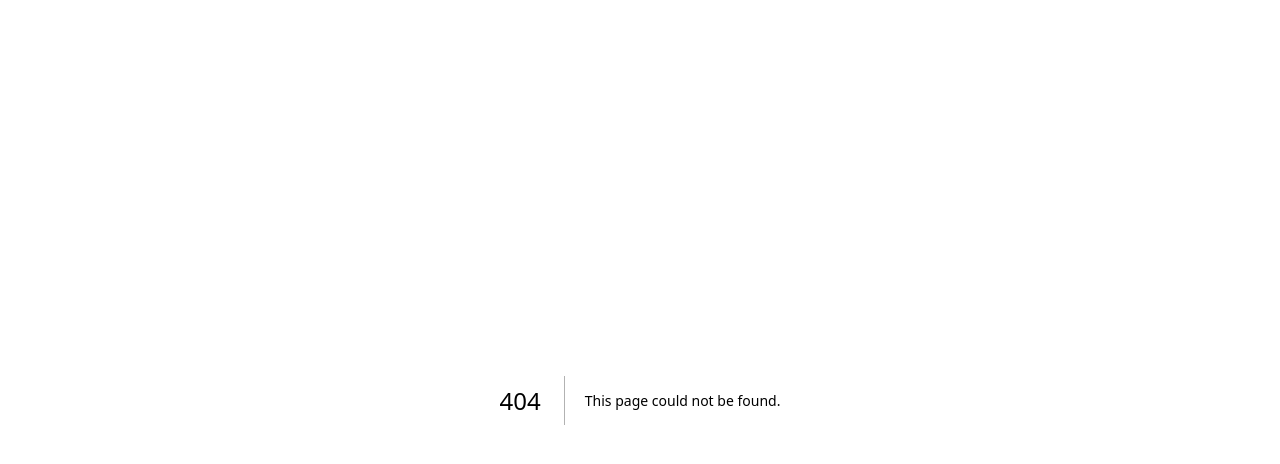
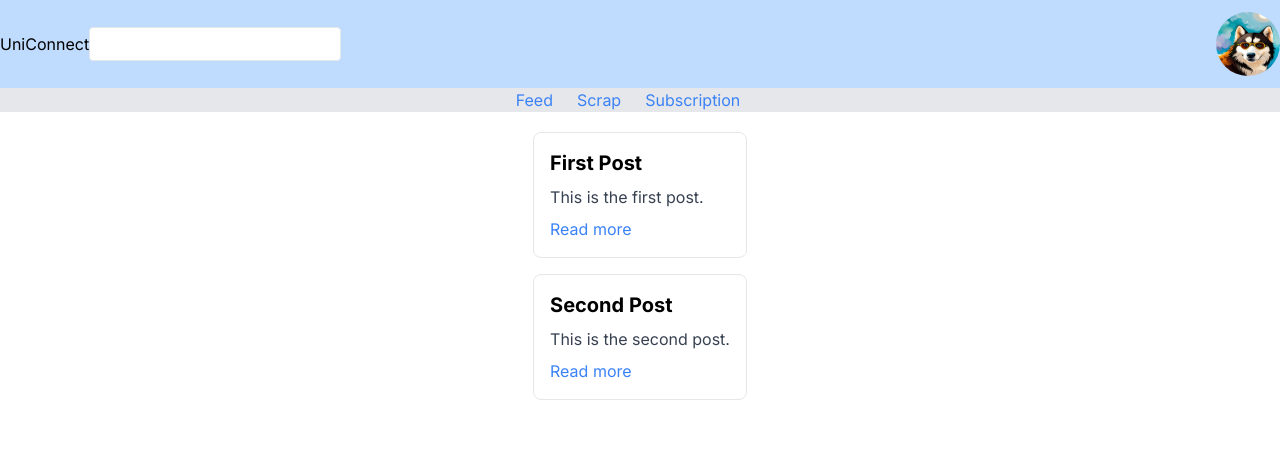
Before and after one commit to Huch0/_2_2_database, a Next.js app in the folder project/uniconnect-db-test/: page /main/feed in a window 1280 px wide. Before the commit this address had no page. Shown: the top 464 px of the page. Built offline with nearby package versions, Linux system fonts and the light colour scheme.

Commit message:
Add Layouts and Pages : /main, /main/feed

```diff
--- a/project/uniconnect-db-test/src/app/globals.css
+++ b/project/uniconnect-db-test/src/app/globals.css
@@ -10,18 +10,13 @@
 
 @media (prefers-color-scheme: dark) {
   :root {
-    --foreground-rgb: 255, 255, 255;
-    --background-start-rgb: 0, 0, 0;
-    --background-end-rgb: 0, 0, 0;
+    --foreground-rgb: 0, 0, 0;
+    --background-start-rgb: 214, 219, 220;
+    --background-end-rgb: 255, 255, 255;
   }
 }
 
 body {
   color: rgb(var(--foreground-rgb));
-  background: linear-gradient(
-      to bottom,
-      transparent,
-      rgb(var(--background-end-rgb))
-    )
-    rgb(var(--background-start-rgb));
+  background: rgb(var(--background-rgb));
 }
--- a/project/uniconnect-db-test/src/app/layout.js
+++ b/project/uniconnect-db-test/src/app/layout.js
@@ -4,8 +4,8 @@ import './globals.css'
 const inter = Inter({ subsets: ['latin'] })
 
 export const metadata = {
-  title: 'Create Next App',
-  description: 'Generated by create next app',
+  title: 'Uniconnect',
+  description: 'Connect All the knowledge in the world',
 }
 
 export default function RootLayout({ children }) {
--- /dev/null
+++ b/project/uniconnect-db-test/src/app/main/feed/layout.js
@@ -0,0 +1,20 @@
+import React from 'react';
+
+export default function FeedLayout({ children }) {
+    return (
+        <div style={styles.container}>
+            {children}
+        </div>
+    );
+}
+
+const styles = {
+    container: {
+        display: 'flex',
+        alignItems: 'center',
+        justifyContent: 'center',
+        backgroundColor: '#fff',
+        height: '100%',
+        padding: '20px 10px',
+    },
+};
--- /dev/null
+++ b/project/uniconnect-db-test/src/app/main/feed/page.js
@@ -0,0 +1,30 @@
+import Link from "next/link";
+
+const posts = [
+  {
+    id: 1,
+    title: "First Post",
+    content: "This is the first post.",
+  },
+  {
+    id: 2,
+    title: "Second Post",
+    content: "This is the second post.",
+  },
+];
+
+export default function Feed() {
+  return (
+    <div className="flex flex-col space-y-4">
+      {posts.map((post) => (
+        <div key={post.id} className="border rounded-lg p-4">
+          <h2 className="text-xl font-bold mb-2">{post.title}</h2>
+          <p className="text-gray-700">{post.content}</p>
+          <Link href={`/post/${post.id}`}>
+            <div className="text-blue-500 hover:underline mt-2 inline-block">Read more</div>
+          </Link>
+        </div>
+      ))}
+    </div>
+  );
+}
--- /dev/null
+++ b/project/uniconnect-db-test/src/app/main/layout.js
@@ -0,0 +1,48 @@
+import Link from "next/link";
+
+export default function MainLayout({ children }) {
+  return (
+    <div>
+      <header>
+        <div className="flex items-center justify-between py-3 bg-blue-200">
+          <div className="flex items-center">
+            <Link href="/main">
+              <span>UniConnect</span>
+            </Link>
+            <input type="search" className="mr-2 py-1 px-2 border rounded" />
+          </div>
+          <div className="flex items-center">
+            <img
+              className="rounded-full h-16 w-16 ml-4"
+              src="/images/Siberian Huski profile img.jpg"
+            />
+          </div>
+        </div>
+        <nav className="bg-gray-200">
+          <ul className="flex justify-center">
+            <li className="mr-6">
+              <Link href="/main/feed" className="text-blue-500 hover:text-blue-800">
+                Feed
+              </Link>
+            </li>
+            <li className="mr-6">
+              <Link href="/main/scrap" className="text-blue-500 hover:text-blue-800">
+                Scrap
+              </Link>
+            </li>
+            <li className="mr-6">
+              <Link
+                href="/main/subscription"
+                className="text-blue-500 hover:text-blue-800"
+              >
+                Subscription
+              </Link>
+            </li>
+          </ul>
+        </nav>
+      </header>
+
+      <main>{children}</main>
+    </div>
+  );
+}
--- /dev/null
+++ b/project/uniconnect-db-test/src/app/main/page.js
@@ -0,0 +1,3 @@
+export default function Home() {
+  return <div>"Hello Main"</div>;
+}
```
Also changed, not shown: project/uniconnect-db-test/public/images/Siberian Huski profile img.jpg (added).
